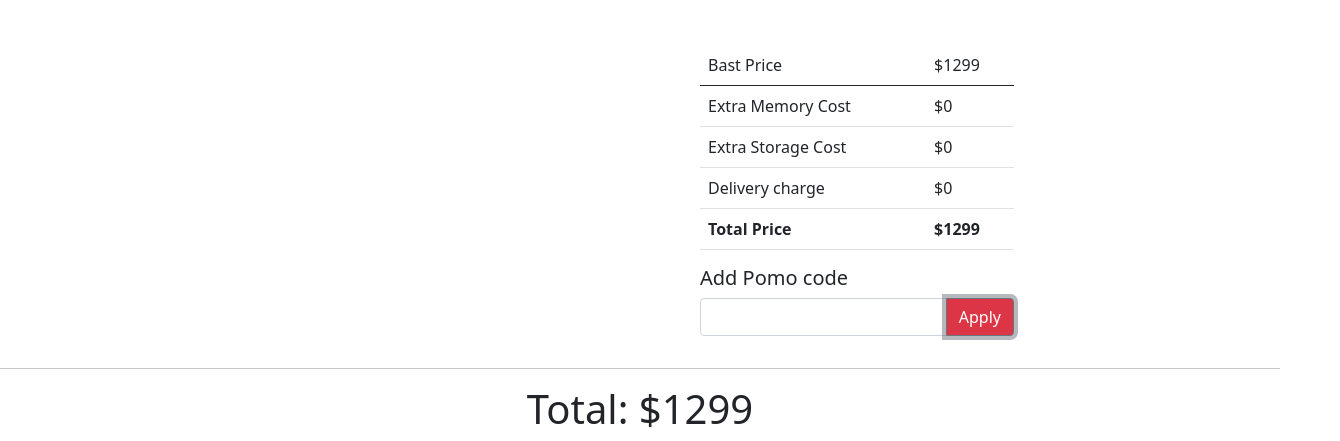
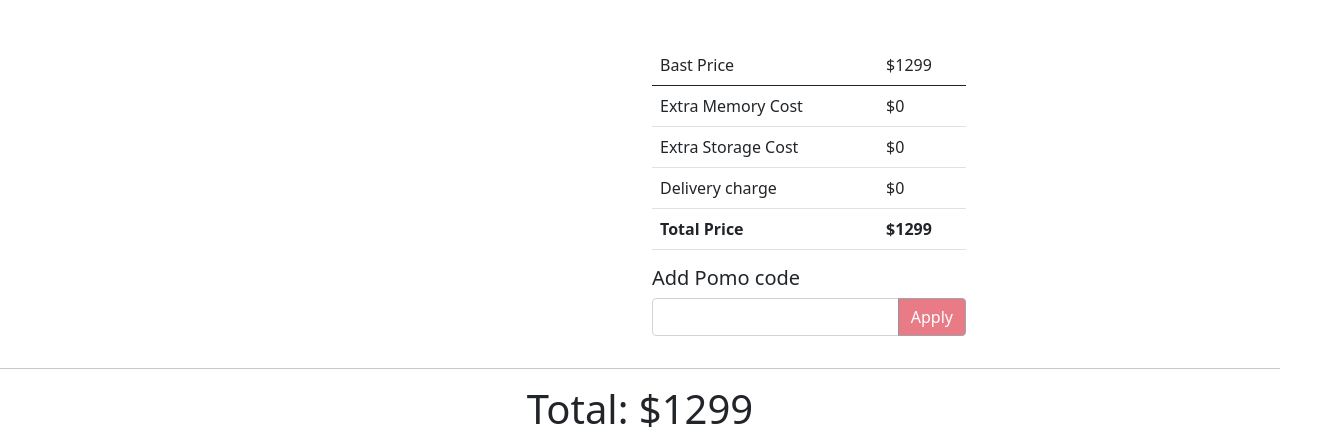
Before and after one commit to mdyeamin/mac-book-pro-interactive-website, a plain HTML site: page mac-book-pro-main/index.html in a window 1280 px wide. Both pictures are taken after a click on the button "Apply". Shown: the part 682-1123 px from the top of the page, 1340 px wide, since content can reach past the window. Drawn offline with nearby package versions, Linux system fonts and the light colour scheme.

Commit message:
final project

```diff
--- a/mac-book-pro-main/css/style.css
+++ /dev/null
@@ -1,4 +0,0 @@
-.mac-img{
-    width: 70%;
-    height: 50%;
-}
--- a/mac-book-pro-main/index.html
+++ b/mac-book-pro-main/index.html
@@ -10,23 +10,23 @@
     <!-- bootstrap cdn -->
     <link href="https://cdn.jsdelivr.net/npm/bootstrap@5.1.0/dist/css/bootstrap.min.css" rel="stylesheet"
         integrity="sha384-KyZXEAg3QhqLMpG8r+8fhAXLRk2vvoC2f3B09zVXn8CA5QIVfZOJ3BCsw2P0p/We" crossorigin="anonymous">
-    <!-- css -->
-    <link rel="stylesheet" href="css/style.css">
     <title>Mac Book Pro</title>
+    <!-- css  -->
+    <style>
+        .mac-img {
+            width: 70%;
+            height: 50%;
+        }
+    </style>
 </head>
 
 <body>
-    <header>
-
-    </header>
-    <main class=" mt-5">
-        <div class="d-flex flex-nowrap row gap-5">
+    <header class=" mt-5">
+        <div class="d-flex flex-nowrap row">
             <div class="col-12 col-lg-6 d-flex justify-content-end my-5">
                 <img class="img-fluid mac-img " src="images/mac.png" alt="">
             </div>
-            <div class="col-12 col-lg-6">
-
-                <div class="">
+            <div class="col-12 col-lg-6 ">
                 <!-- product description -->
                 <div class="my-5">
                     <h1>Customize youe Blue 24-inch <br> iMac with apple M1 chip. </h1>
@@ -39,7 +39,6 @@
                         Mouse Magic keybord <br> - US English</p>
                 </div>
                 <!--chosen product configuration -->
-                    <div>
                 <!-- ram -->
                 <div class="mb-5">
                     <h3>Memory</h3>
@@ -64,39 +63,26 @@
                 <!-- amount quantuty -->
                 <div class="price-table">
                     <table class="table w-50">
-
-                                <tr class="">
+                        <tr>
                             <td> Bast Price</td>
-
                             <td> $<span id="best-price">1299</span></td>
-
                         </tr>
-
                         <tbody>
                             <tr>
-
                                 <td>Extra Memory Cost</td>
-
                                 <td>$<span id="extra-memory-cost">0</span></td>
                             </tr>
                             <tr>
-
                                 <td>Extra Storage Cost</td>
-
                                 <td>$<span id="extra-storage-cost">0</span></td>
                             </tr>
                             <tr>
-
                                 <td>Delivery charge</td>
-
                                 <td>$<span id="delivery-charge">0</span></td>
                             </tr>
                             <tr>
-
                                 <th scope="col">Total Price</th>
-
                                 <th scope="col">$<span id="total-price">1299</span></th>
-
                             </tr>
                         </tbody>
                     </table>
@@ -105,15 +91,9 @@
                 <div>
                     <h5>Add Pomo code</h5>
                     <div class="input-group mb-3 w-50">
-                                <input id="pomo-filed" type="text" class="form-control"
-                                    aria-describedby="button-addon2">
-
-
+                        <input id="pomo-filed" type="text" class="form-control" aria-describedby="button-addon2">
                         <button class="btn btn-outline-secondary bg-danger text-white" type="button"
                             id="button-addon2">Apply</button>
-                            </div>
-                        </div>
-
                     </div>
                 </div>
             </div>
@@ -121,14 +101,7 @@
         <!-- total -->
         <hr>
         <h1 class="text-center">Total: $<span id="grand-total">1299</span></h1>
-    </main>
-
-
-
-
-
-
-
+    </header>
     <!-- bootstrap cdn JS -->
     <script src="https://cdn.jsdelivr.net/npm/bootstrap@5.1.0/dist/js/bootstrap.bundle.min.js"
         integrity="sha384-U1DAWAznBHeqEIlVSCgzq+c9gqGAJn5c/t99JyeKa9xxaYpSvHU5awsuZVVFIhvj"
--- a/mac-book-pro-main/js/mac.js
+++ b/mac-book-pro-main/js/mac.js
@@ -1,55 +1,61 @@
 
+//Item function announced
 function getProductPrice(item, price) {
     const macItem = document.getElementById(item);
     macItem.innerText = price;
     totalCost()
 }
+//items calculation and sum
 function totalCost() {
     const bestPrice = document.getElementById('best-price').innerText;
     const extraMemoryCost = document.getElementById('extra-memory-cost').innerText;
     const extraStorageCost = document.getElementById('extra-storage-cost').innerText;
     const deliveryCharge = document.getElementById('delivery-charge').innerText;
-
-
+    // item sum
     const totalCalculation = parseInt(bestPrice) + parseInt(extraMemoryCost) + parseInt(extraStorageCost) + parseInt(deliveryCharge);
     document.getElementById('total-price').innerText = totalCalculation;
     document.getElementById('grand-total').innerText = totalCalculation;
 }
-
-
+// 8GB unified memory event Listener
 const memory8BG = document.getElementById('mamory-8GB').addEventListener('click', function () {
     getProductPrice('extra-memory-cost', 0)
-})
-
+});
+//16GB unified memory event Listener
 const memory16BG = document.getElementById('mamory-16GB').addEventListener('click', function () {
     getProductPrice('extra-memory-cost', 180)
-})
+});
 // get storage event
+//256GB SSD storage event listener
 const storage256GB = document.getElementById('storage-256GB').addEventListener('click', function () {
     getProductPrice('extra-storage-cost', 0)
-})
-
+});
+//512GB SSD storage event listener
 const storage512GB = document.getElementById('storage-512GB').addEventListener('click', function () {
     getProductPrice('extra-storage-cost', 100)
-})
+});
+//1TB SSD storage event listener
 const storage1TB = document.getElementById('storage-1TB').addEventListener('click', function () {
     getProductPrice('extra-storage-cost', 180)
-})
+});
 //delivery event
+// free delivery event listener
 const freeDelivery = document.getElementById('free-delivery').addEventListener('click', function () {
     getProductPrice('delivery-charge', 0)
 });
+// express delivery event listener
 const expressDelivery = document.getElementById('express-delivery').addEventListener('click', function () {
     getProductPrice('delivery-charge', 20)
 });
-// pomo
-
+// pomo code function
 document.getElementById('button-addon2').addEventListener('click', function () {
     const pomoFiled = document.getElementById('pomo-filed');
+    // pomo code condition cheack
     if (pomoFiled.value == 'stevekaku') {
         const grandTotal = document.getElementById('grand-total');
         const finalFrandTotal = grandTotal.innerText * 20 / 100;
         grandTotal.innerText = grandTotal.innerText - finalFrandTotal;
-    }
+    };
+    //  pomo Fill and disable
+    document.getElementById("button-addon2").disabled = !false;
     pomoFiled.value = '';
-})
+});
```
Lines whose indentation alone changed are shown as unchanged.
